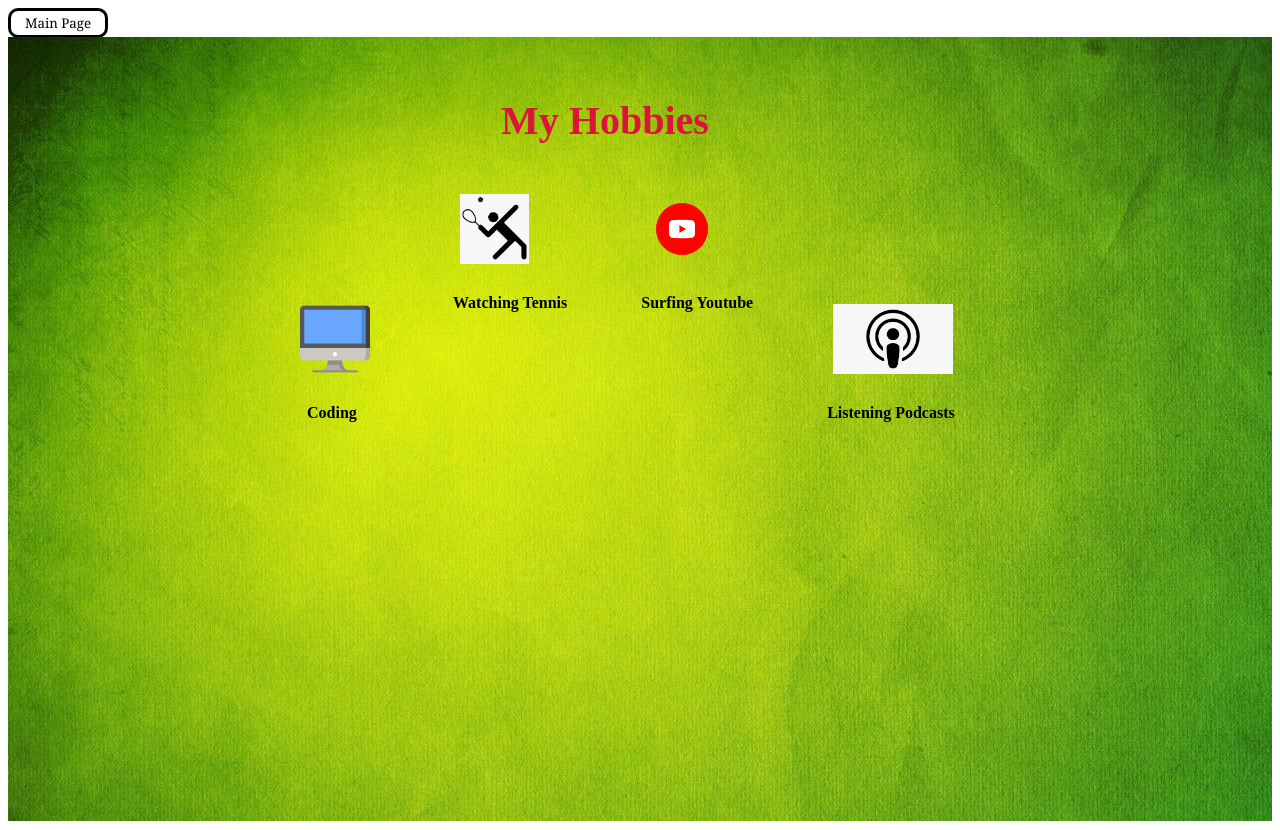
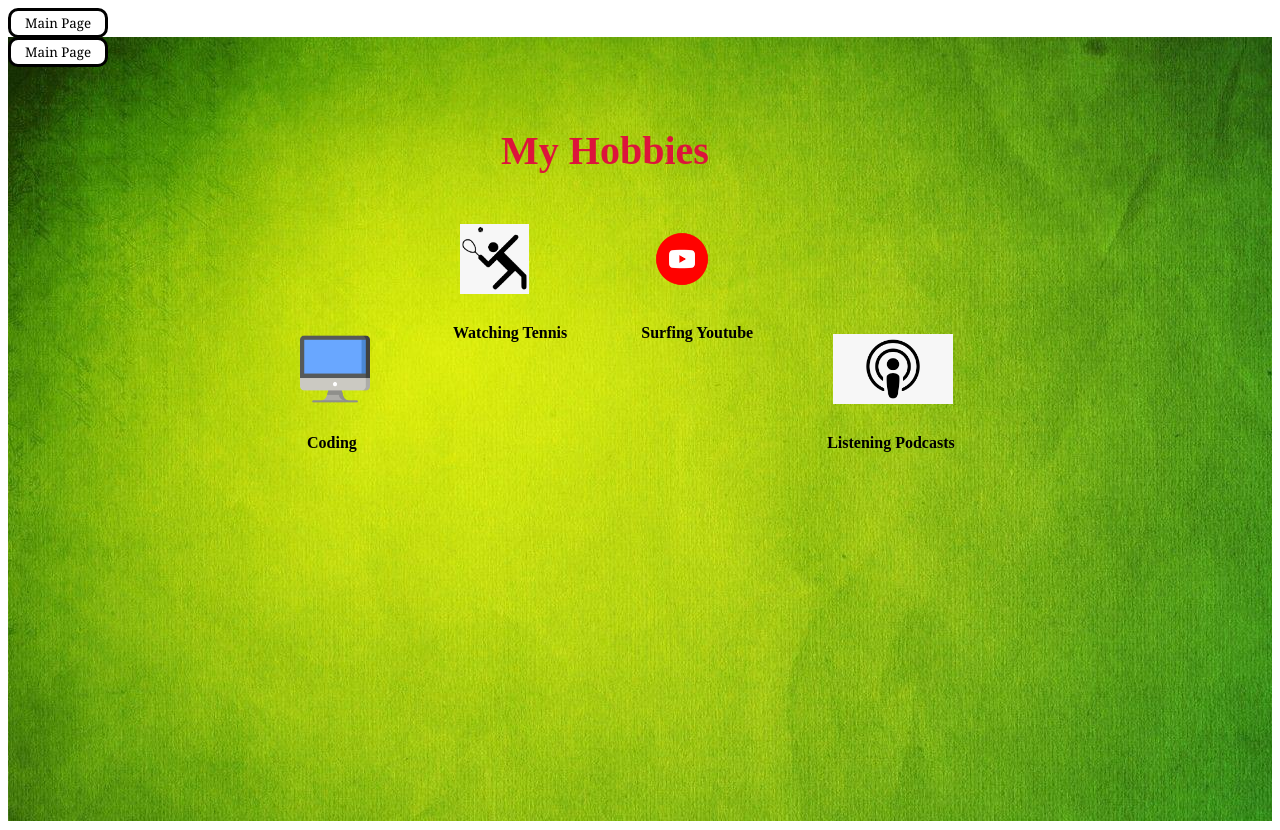
Before and after one commit to YatharthGambhir/yg0103.github.io, a plain HTML site: page T1.html in a window 1280 px wide. Drawn offline with Linux system fonts and the light colour scheme.

Commit message:
Update T1.html

```diff
--- a/T1.html
+++ b/T1.html
@@ -36,6 +36,7 @@ to{top:0px;opacity: 1;}}
 <div><a href="index.html"><button class="h">Main Page</button></a></div>
 
 <div id="cl">
+    <div><a href="index.html"><button class="h">Main Page</button></a></div>
      <div id="v">
          <div class="pq">My Hobbies</div>
         <div style="float: left; margin-right: 80px; margin-left: 150px; margin-top:100px" class="fc"> <img src="COMPIMG.png" class="o"><br><span style="margin-left: 17px;font-weight: bold;">Coding</span></div>
```
